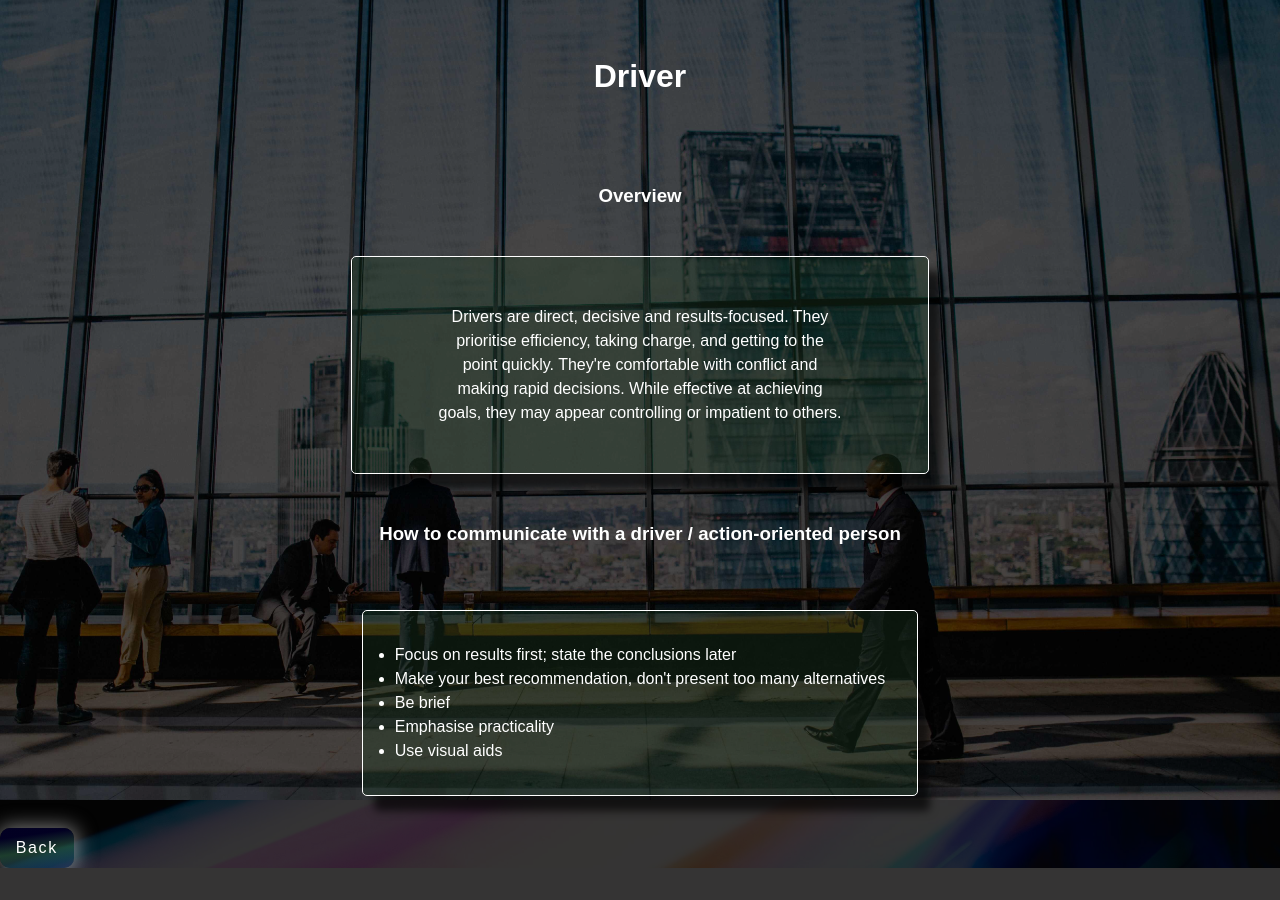
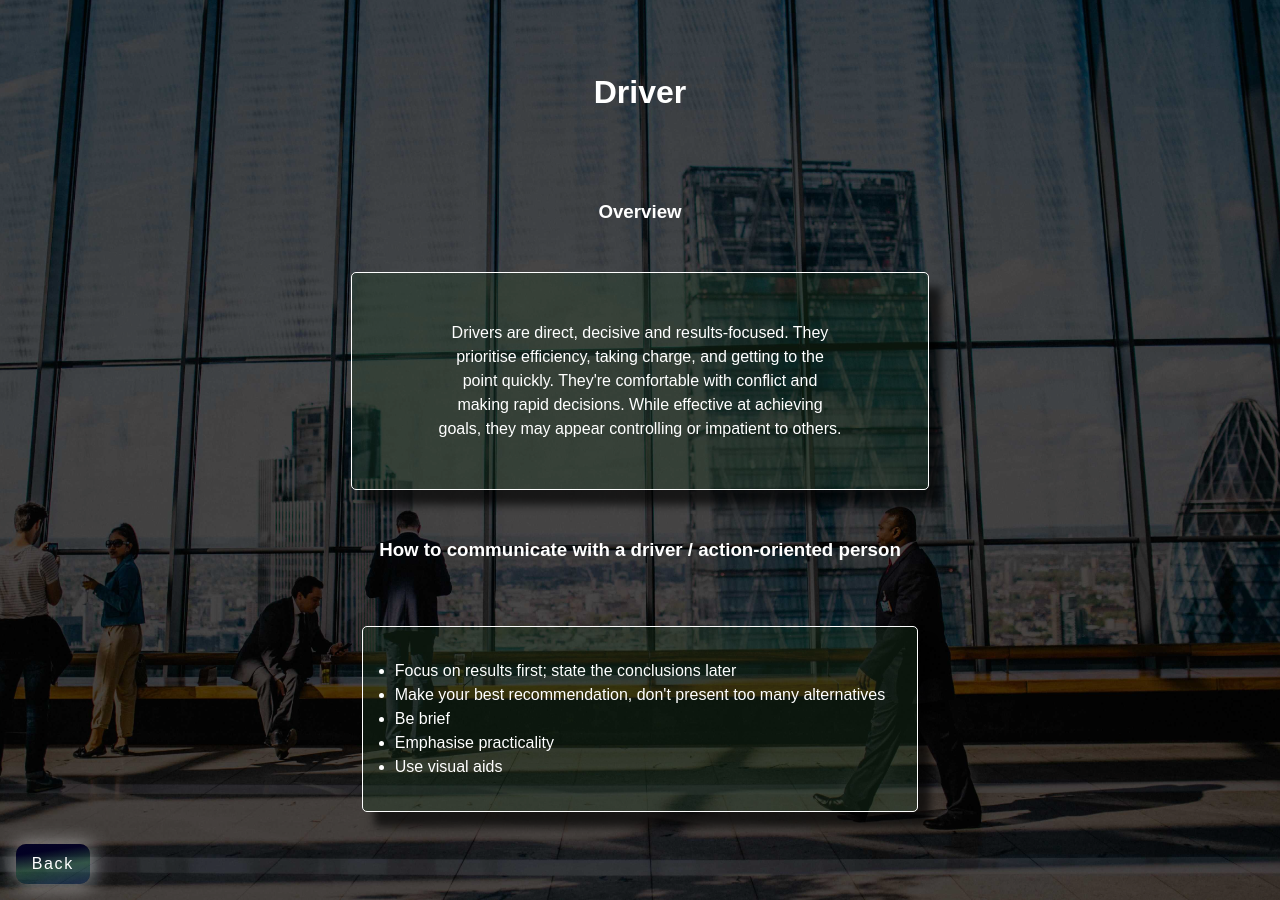
Before and after one commit to JJenk89/Merrill_Reid, a React (Vite) app: page /driver in a window 1280 px wide. Before the commit the page ends 868 px from the top, so only its background shows below. Built offline with nearby package versions, Linux system fonts and the light colour scheme; a web font is replaced by a local one.

Commit message:
- fixed background image height issue on results pages. Images now fill screen on all screen sizes

```diff
--- a/src/Sass/app.scss
+++ b/src/Sass/app.scss
@@ -99,26 +99,32 @@ a:visited {
     background: url("../assets/analytical.jpg") rgba(38, 37, 37, 0.63) no-repeat center fixed;
     background-size: cover;
     background-blend-mode: multiply;
-    height: 100vh;
+    height: clamp(100vh, 100%, 100%);
     padding: 1rem;
 }
 .amiable-bkg {
     background: url("../assets/amiable.jpg") rgba(38, 37, 37, 0.63) no-repeat center fixed;
     background-size: cover;
     background-blend-mode: multiply;
-    height: 100vh;
+    height: clamp(100vh, 100%, 100%);
+    padding: 1rem;
+
 }
 .driver-bkg {
     background: url("../assets/driver.jpg") rgba(38, 37, 37, 0.63) no-repeat center fixed;
     background-size: cover;
     background-blend-mode: multiply;
-    height: 100vh;
+    height: clamp(100vh, 100%, 100%);
+    padding: 1rem;
+
 }
 .expressive-bkg {
     background: url("../assets/expressive.jpg") rgba(38, 37, 37, 0.83) no-repeat center fixed;
     background-size: cover;
     background-blend-mode: multiply;
-    height: 100vh;
+    height: clamp(100vh, 100%, 100%);
+    padding: 1rem;
+
 }
 
 @media screen and (min-height: 600px) {
```
